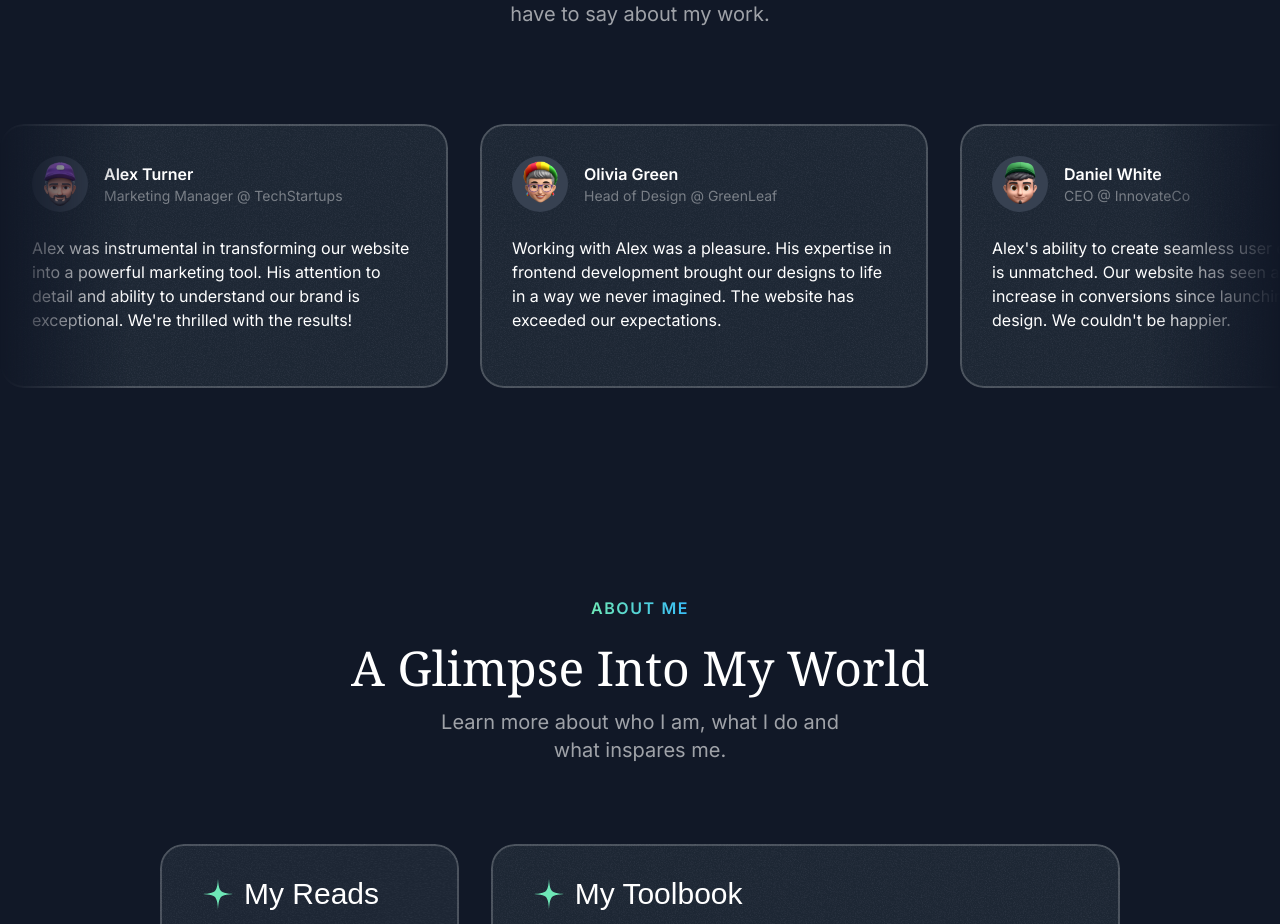
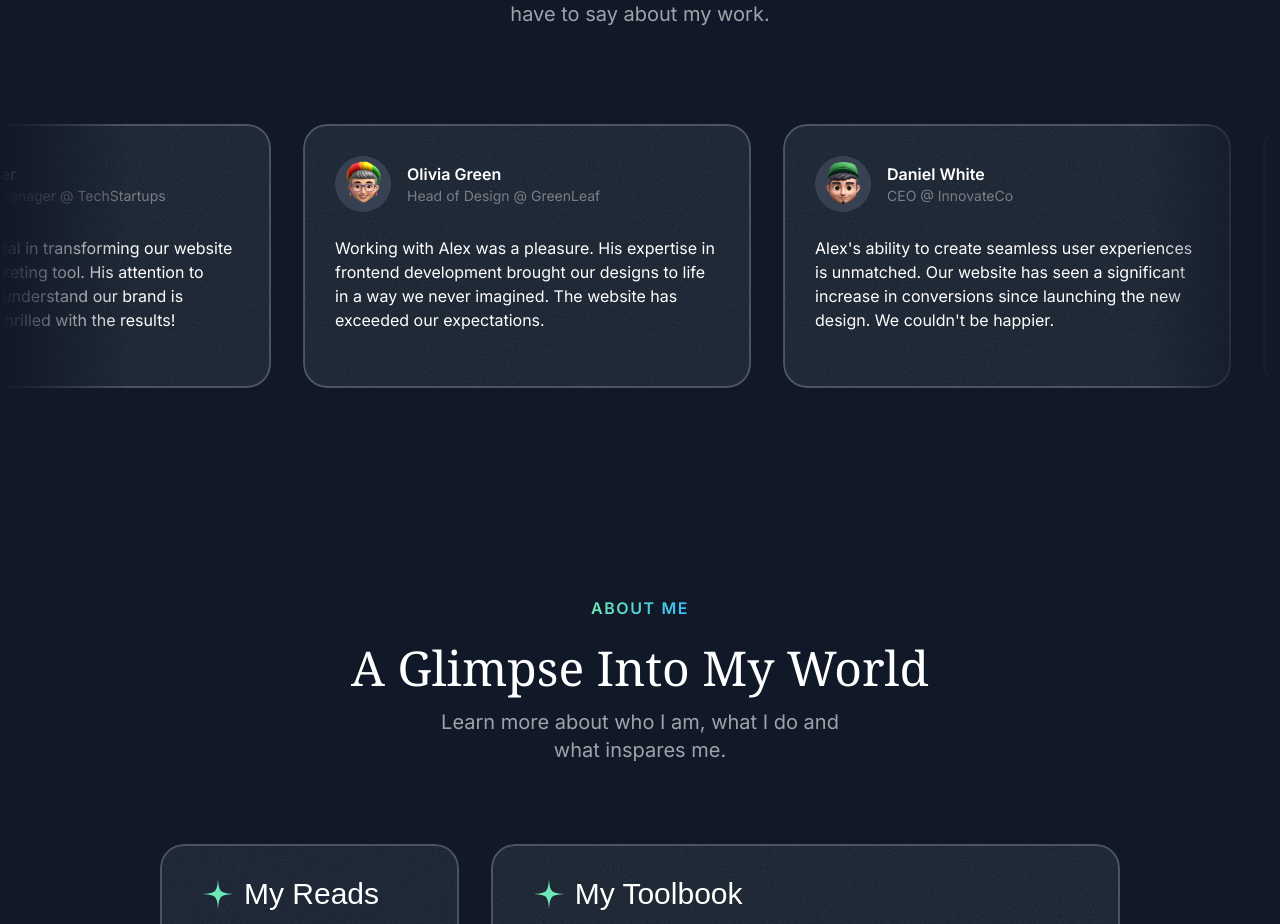
Before and after one commit to ozodbekw/animated-portfolio, a Next.js app: page / in a window 1280 px wide. Shown: the part 3680-4604 px from the top of the page. Built offline with nearby package versions, Linux system fonts and the light colour scheme; a web font is replaced by a local one.

Commit message:
feat: refactor Testimonials section to improve layout and add animation effects

```diff
--- a/src/sections/Testimonials.tsx
+++ b/src/sections/Testimonials.tsx
@@ -7,6 +7,7 @@ import graintImage from "@/assets/images/grain.jpg";
 import SectionHeader from "@/components/SectionHeader";
 import Image from "next/image";
 import Card from "@/components/Card";
+import { Fragment } from "react";
 
 const testimonials = [
   {
@@ -51,7 +52,10 @@ export const TestimonialsSection = () => {
         title="How Clients Say About Me"
       />
       <div className="mt-12 lg:mt-20 flex overflow-x-clip [mask-image:linear-gradient(to_right,transparent,black_10%,black_90%,transparent)] py-4 -my-4">
-        <div className="flex-none gap-8 flex">
+        <div className="flex-none gap-8 flex animate-move-left [animation-duration:90s] hover:[animation-play-state:paused]">
+          {[
+            ...new Array(2).fill(0).map((_, index) => (
+              <Fragment key={index}>
                 {testimonials.map((testimonial) => (
                   <Card
                     key={testimonial.name}
@@ -77,6 +81,9 @@ export const TestimonialsSection = () => {
                     </p>
                   </Card>
                 ))}
+              </Fragment>
+            )),
+          ]}
         </div>
       </div>
     </section>
```
Lines whose indentation alone changed are shown as unchanged.
